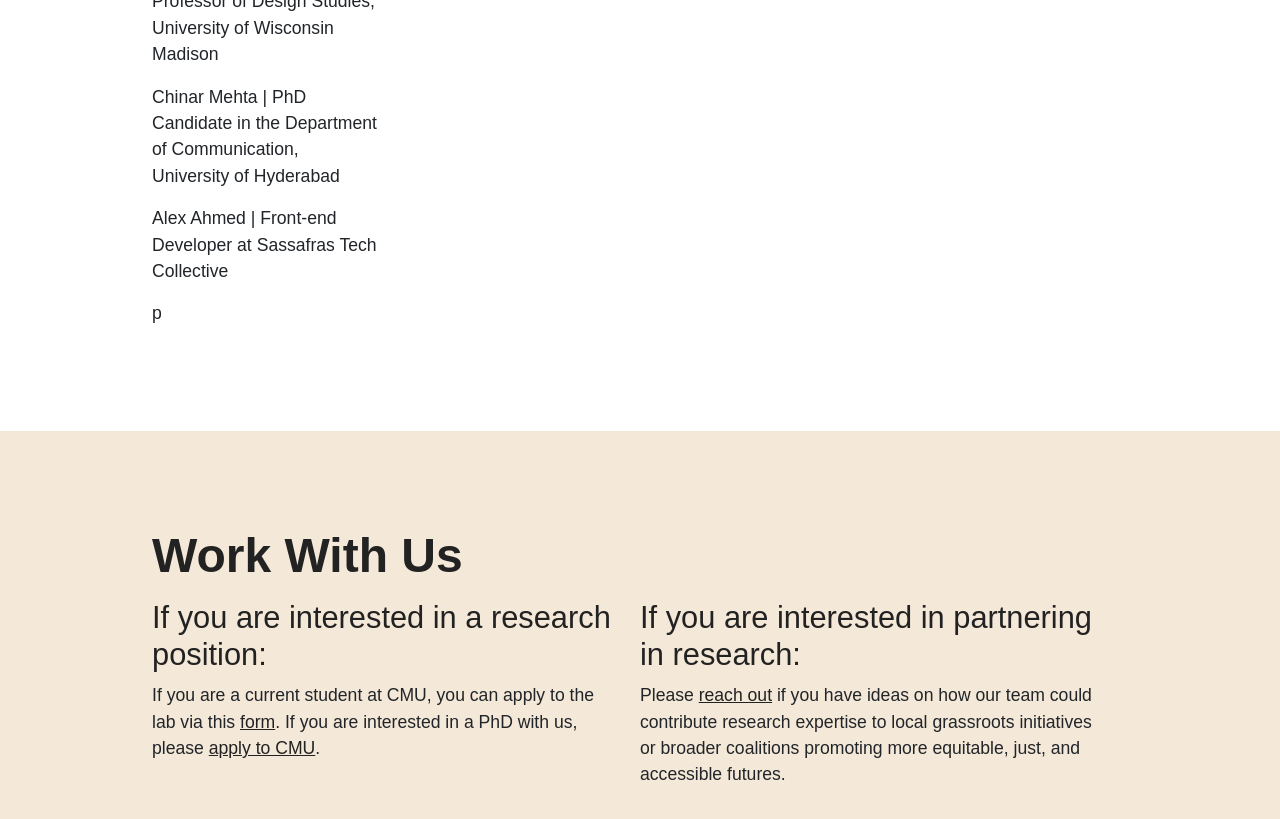
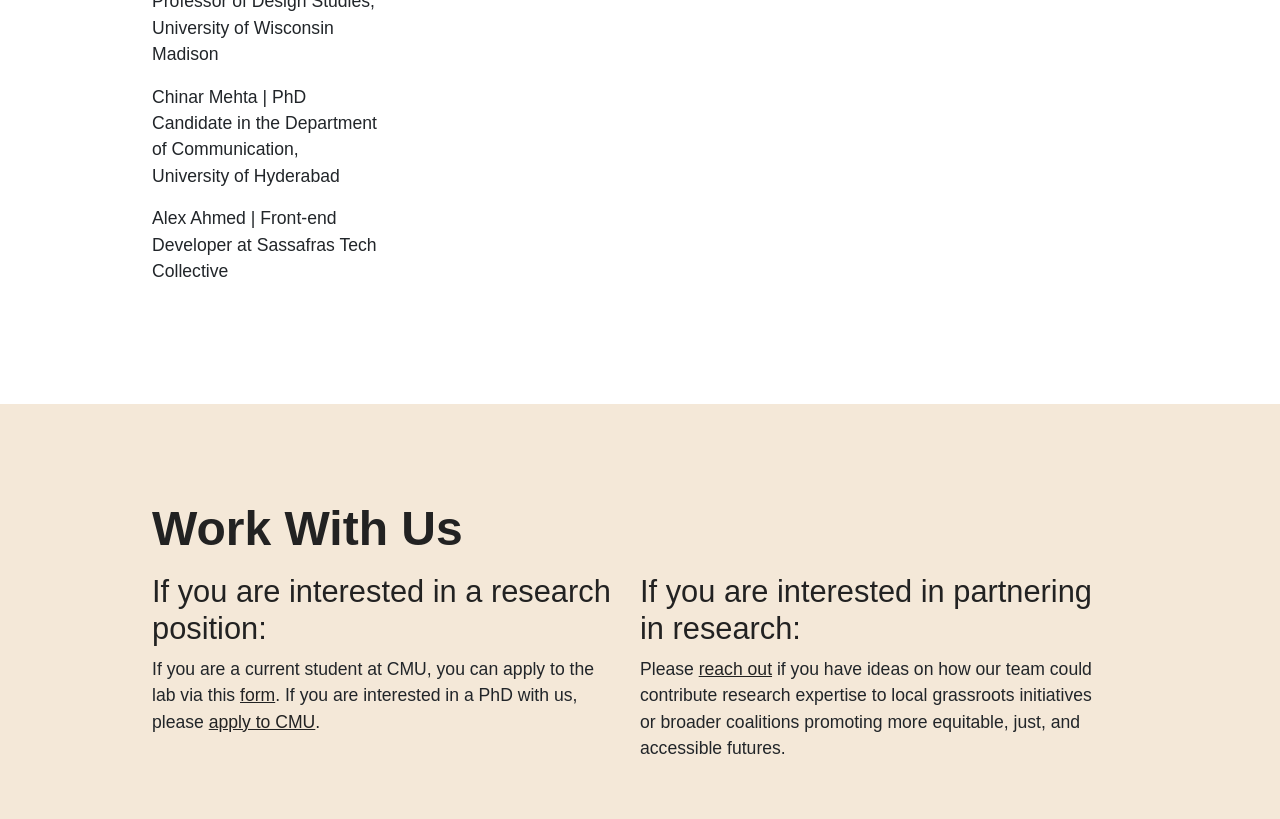
Before and after one commit to techsolidaritylab/site, a Jekyll site: the page built from index.html, in a window 1280 px wide and 900 px high, scrolled down 3394 px. Shown: the top 819 px of the window. Built offline with Jekyll 4.4.1, drawn with Linux system fonts in a browser that asks for light colours; nearby versions of some CDN libraries; some web fonts are replaced.

```diff
--- a/_includes/team.html
+++ b/_includes/team.html
@@ -37,7 +37,7 @@
       <p>Bobbie Fan | Data Justice Coordinator at the Black Equity Coalition; Board Member of Pittsburgh Regional Transit</p>
       <p>Esther Kang | Assistant Professor of Design Studies, University of Wisconsin Madison</p>
       <p>Chinar Mehta | PhD Candidate in the Department of Communication, University of Hyderabad</p>
-      <p>Alex Ahmed | Front-end Developer at Sassafras Tech Collective</p>p
+      <p>Alex Ahmed | Front-end Developer at Sassafras Tech Collective</p>
       </div><!-- /.col-lg-4 -->
     </div><!-- /.row -->
   </div>
```
